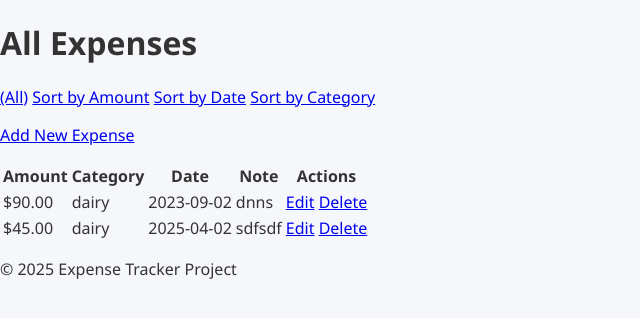
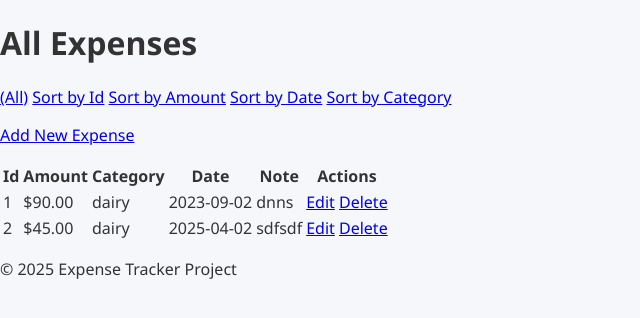
Before and after one commit to yagayyavig/Project-Term, a Flask app: page /expenses in a window 1280 px wide. Shown: the part 22-340 px from the top of the page, without its empty margins (0-640 px from the left). Run offline with Flask 3, Linux system fonts and the light colour scheme.

Commit message:
id update

```diff
--- a/app.py
+++ b/app.py
@@ -31,7 +31,9 @@ def list_expenses():
     sort = request.args.get("sort")
     stmt = db.select(Expense)
 
-    if sort == "amount":
+    if sort =="id":
+        stmt= stmt.order_by(Expense.id)
+    elif sort == "amount":
         stmt = stmt.order_by(Expense.amount)
     elif sort == "date":
         stmt = stmt.order_by(Expense.date)
--- a/templates/confirm_delete.html
+++ b/templates/confirm_delete.html
@@ -8,6 +8,7 @@
     <p>Are you sure you want to delete this expense?</p>
 
     <ul style="margin: 1rem 0; padding-left: 1rem;">
+        <li><strong>Id</strong> {{ expense.id }}</li>
         <li><strong>Amount:</strong> ${{ expense.amount }}</li>
         <li><strong>Category:</strong> {{ expense.category }}</li>
         <li><strong>Date:</strong> {{ expense.date }}</li>
--- a/templates/edit_expense.html
+++ b/templates/edit_expense.html
@@ -7,6 +7,11 @@
     <h1>Edit Expense</h1>
 
     <form method="post" style="display: flex; flex-direction: column; gap: 1.2rem; margin-top: 1.5rem;">
+
+        <div>
+            <label> Id: {{ expense.id }} </label><br>
+        </div>
+
         <div>
             <label>Amount ($):</label><br>
             <input type="number" step="0.01" name="amount" value="{{ expense.amount }}" required class="input-box">
--- a/templates/expenses.html
+++ b/templates/expenses.html
@@ -7,6 +7,7 @@
 
     <div style="margin-bottom: 1rem;">
         <a href="{{ url_for('list_expenses') }}" class="filter-btn">(All)</a>
+        <a href="{{ url_for('list_expenses', sort='id' )}}" class="filter-btn">Sort by Id</a>
         <a href="{{ url_for('list_expenses', sort='amount') }}" class="filter-btn">Sort by Amount</a>
         <a href="{{ url_for('list_expenses', sort='date') }}" class="filter-btn">Sort by Date</a>
         <a href="{{ url_for('list_expenses', sort='category') }}" class="filter-btn">Sort by Category</a>
@@ -20,6 +21,7 @@
     <table>
         <thead>
             <tr>
+                <th> Id </th>
                 <th>Amount</th>
                 <th>Category</th>
                 <th>Date</th>
@@ -30,6 +32,7 @@
         <tbody>
             {% for expense in expenses %}
             <tr>
+                <td>{{expense.id}} </td>
                 <td>${{ '%.2f' | format(expense.amount) }}</td>
                 <td>{{ expense.category }}</td>
                 <td>{{ expense.date.strftime('%Y-%m-%d') }}</td>
```
Also changed, not shown: store.db.
